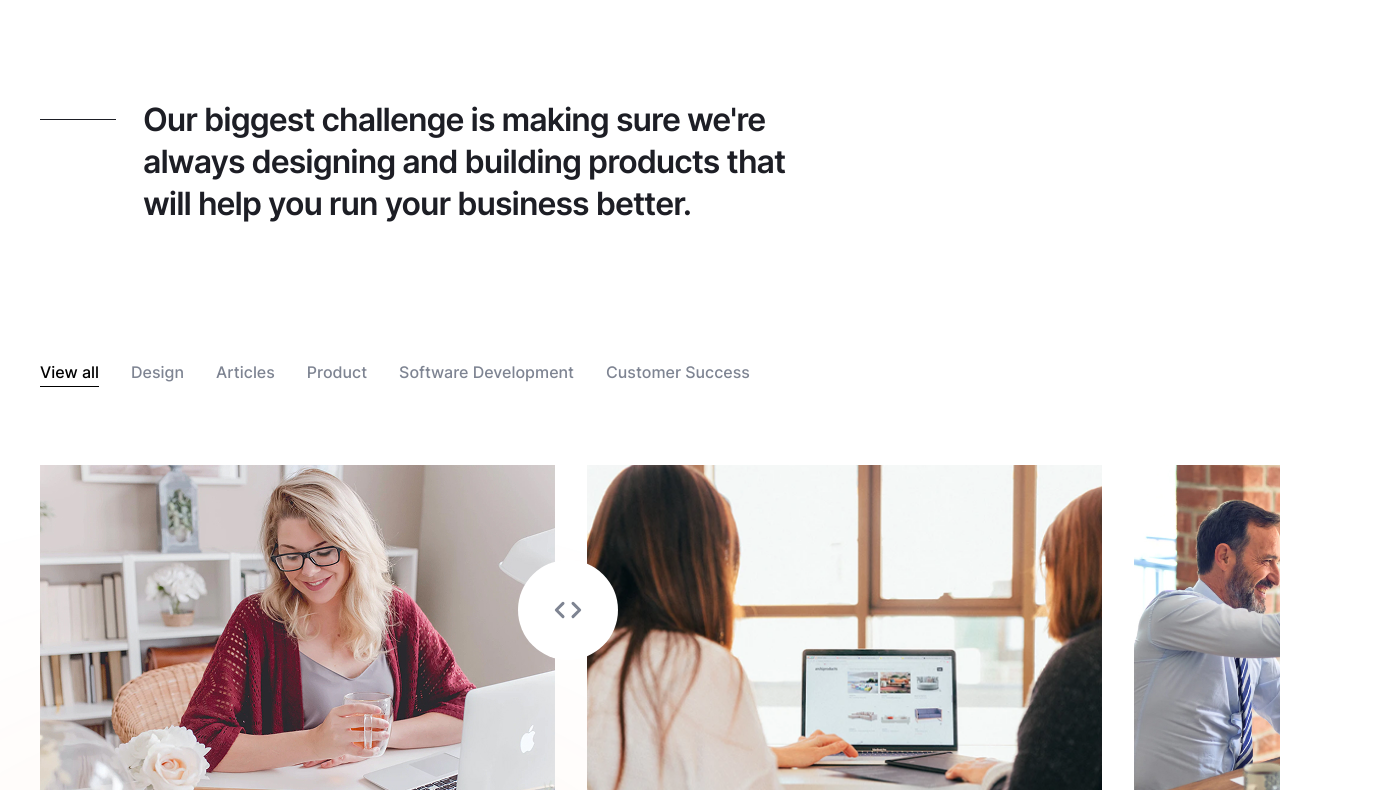
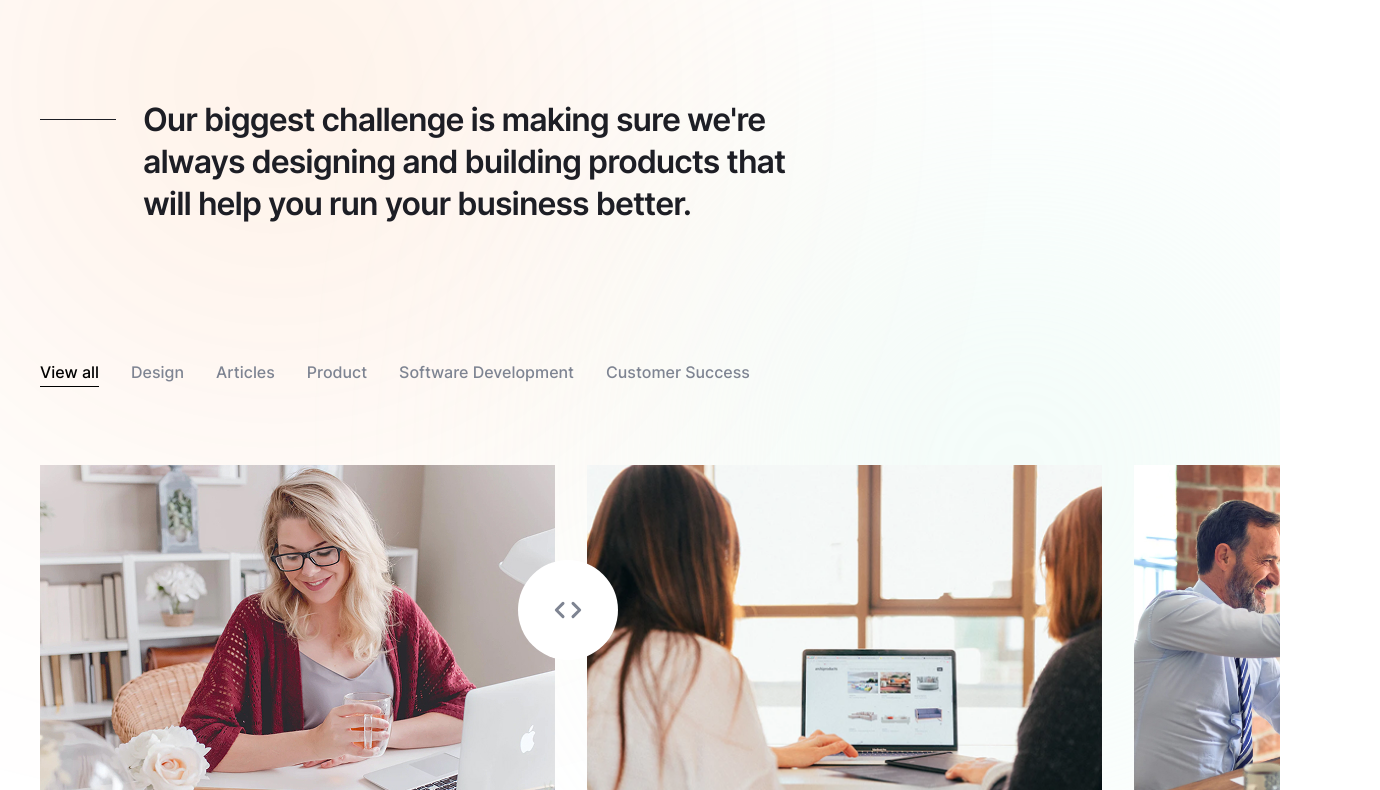
Before and after one commit to VladaS20/coca, a website built with Vite: page src/blog.html in a window 1280 px wide. Shown: the part 306-1096 px from the top of the page, 1380 px wide, since content can reach past the window. Built offline with nearby package versions, Linux system fonts and the light colour scheme.

Commit message:
Final  layout

```diff
--- a/src/scss/components/blog/hero.scss
+++ b/src/scss/components/blog/hero.scss
@@ -25,13 +25,12 @@
 
   &-decor {
     &::before {
-      top: 1140px;
+      top: 0;
       left: 0;
     }
 
     &::after {
-      right: -100px;
-      bottom: -820px;
+     bottom: 550px;
     }
   }
 
--- a/src/scss/components/blog/top-artical.scss
+++ b/src/scss/components/blog/top-artical.scss
@@ -2,7 +2,7 @@
 
 .top-artical {
   padding: 120px 0;
-  background-color: var(--neutral-color-100);
+  background-color: #18181d;
 
   @include mobile {
     padding: 121px 0;
```
